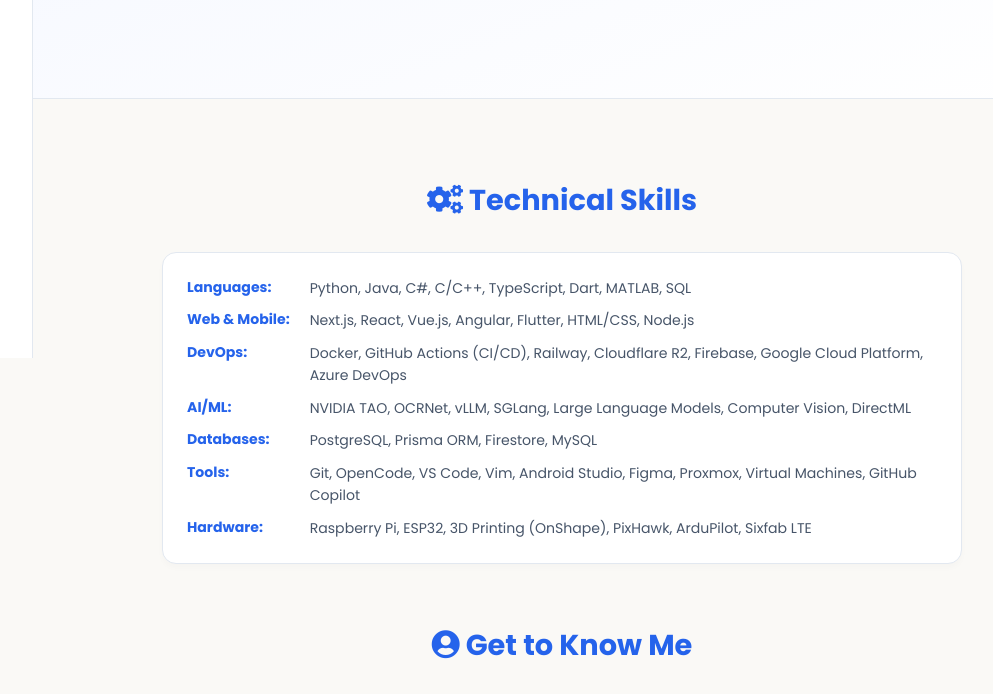
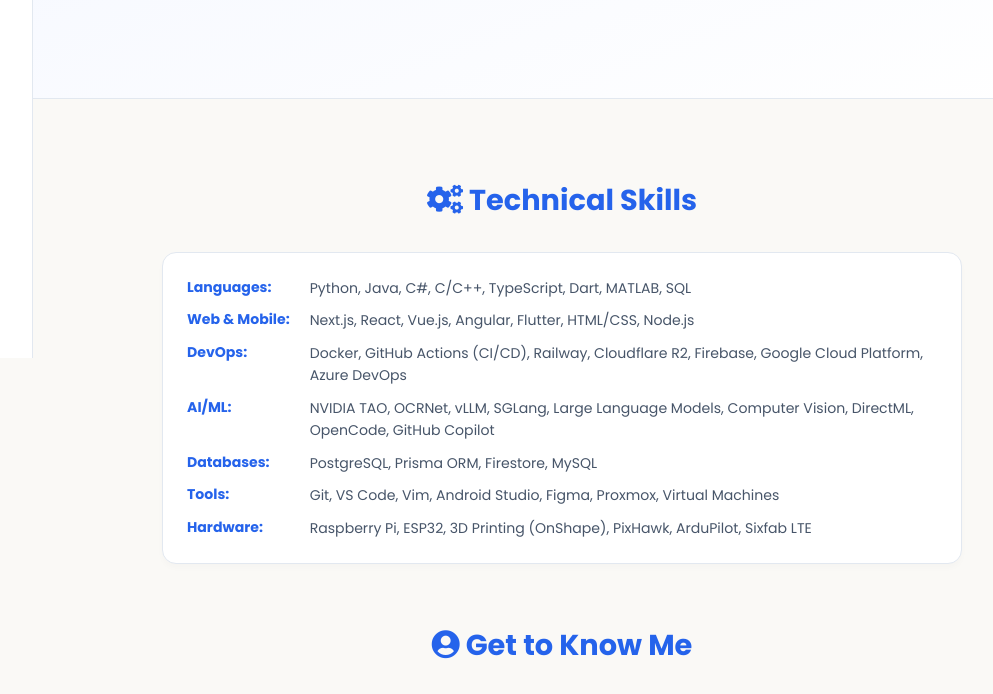
Before and after one commit to SteveWufeng/SteveWufeng.github.io, a plain HTML site: page index.html in a window 1280 px wide. Shown: the part 490-1184 px from the top of the page, without its empty margins (188-1181 px from the left). Drawn offline with Linux system fonts and the light colour scheme.

Commit message:
Move OpenCode and GitHub Copilot to AI/ML category

```diff
--- a/index.html
+++ b/index.html
@@ -47,9 +47,9 @@
                 <strong>Languages:</strong> <span>Python, Java, C#, C/C++, TypeScript, Dart, MATLAB, SQL</span>
                 <strong>Web &amp; Mobile:</strong> <span>Next.js, React, Vue.js, Angular, Flutter, HTML/CSS, Node.js</span>
                 <strong>DevOps:</strong> <span>Docker, GitHub Actions (CI/CD), Railway, Cloudflare R2, Firebase, Google Cloud Platform, Azure DevOps</span>
-                <strong>AI/ML:</strong> <span>NVIDIA TAO, OCRNet, vLLM, SGLang, Large Language Models, Computer Vision, DirectML</span>
+                <strong>AI/ML:</strong> <span>NVIDIA TAO, OCRNet, vLLM, SGLang, Large Language Models, Computer Vision, DirectML, OpenCode, GitHub Copilot</span>
                 <strong>Databases:</strong> <span>PostgreSQL, Prisma ORM, Firestore, MySQL</span>
-                <strong>Tools:</strong> <span>Git, OpenCode, VS Code, Vim, Android Studio, Figma, Proxmox, Virtual Machines, GitHub Copilot</span>
+                <strong>Tools:</strong> <span>Git, VS Code, Vim, Android Studio, Figma, Proxmox, Virtual Machines</span>
                 <strong>Hardware:</strong> <span>Raspberry Pi, ESP32, 3D Printing (OnShape), PixHawk, ArduPilot, Sixfab LTE</span>
             </div>
         </div>
```
